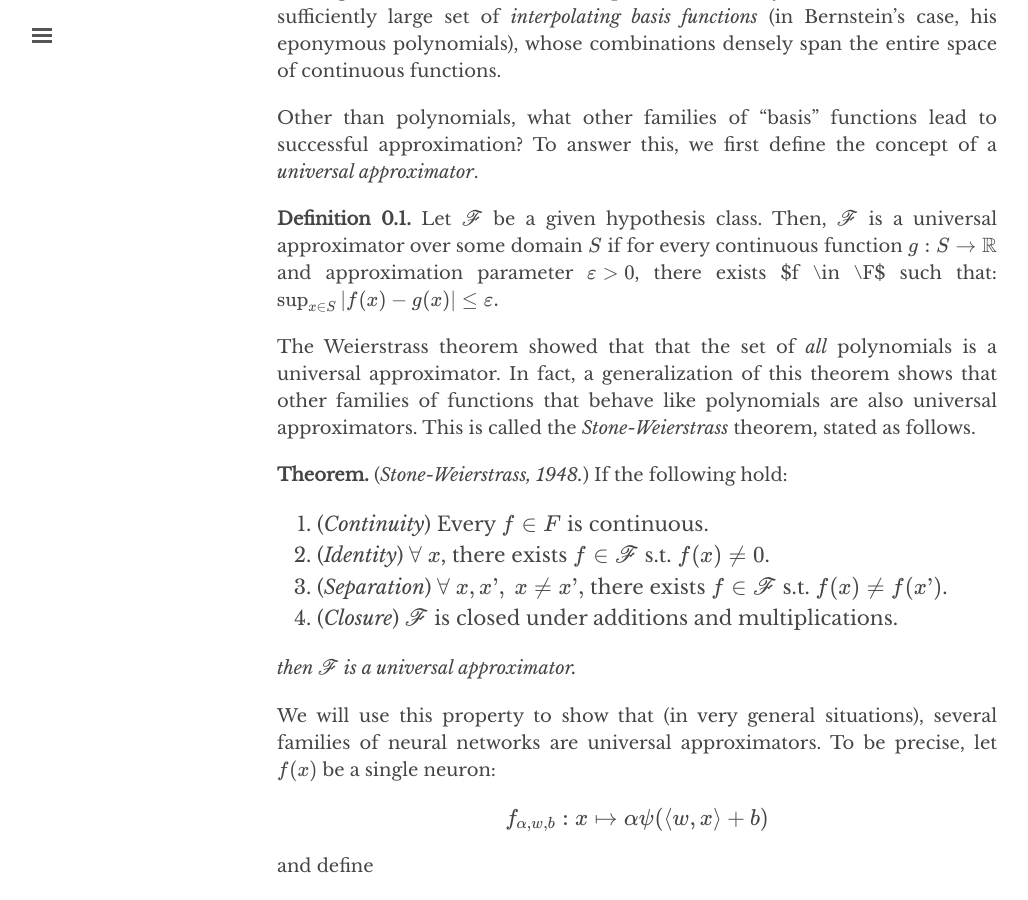
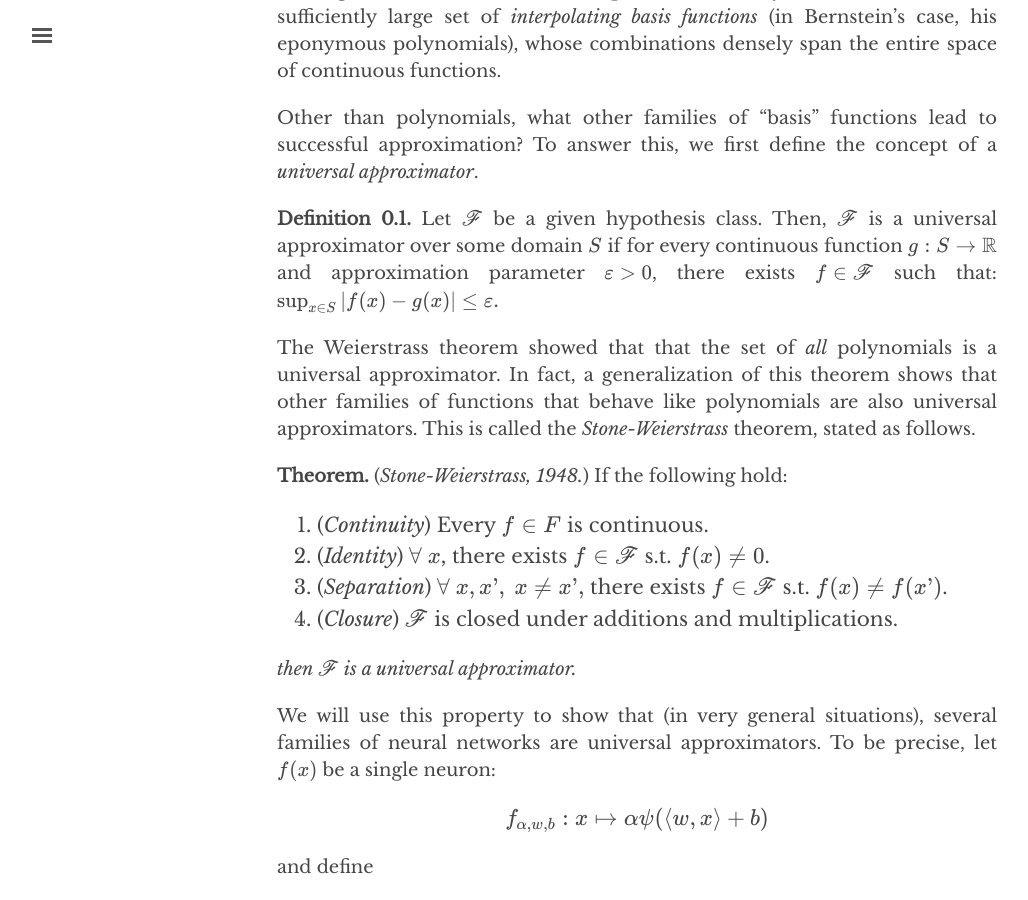
Before and after one commit to chinmayhegde/fodl, a Jekyll site: the page built from _posts/2022-01-17-representation02.md, in a window 1280 px wide and 900 px high, scrolled down 5567 px. Shown: the whole window, without its empty margins (3-1031 px from the left). Built offline with Jekyll 4.4.1, drawn with Linux system fonts in a browser that asks for light colours; nearby versions of some CDN libraries.

```diff
--- a/_posts/2022-01-17-representation02.md
+++ b/_posts/2022-01-17-representation02.md
@@ -152,7 +152,7 @@ In fact, there is a more direct *constructive* proof of this result by Bernstein
 Other than polynomials, what other families of "basis" functions lead to successful approximation? To answer this, we first define the concept of a *universal approximator*.
 
 **Definition**{:.label #univapproxdef}
-  Let $\f$ be a given hypothesis class. Then, $\f$ is a universal approximator over some domain $S$ if for every continuous function $g : S \rightarrow \R$ and approximation parameter $\varepsilon > 0$, there exists $f \in \F$ such that:
+  Let $\f$ be a given hypothesis class. Then, $\f$ is a universal approximator over some domain $S$ if for every continuous function $g : S \rightarrow \R$ and approximation parameter $\varepsilon > 0$, there exists $f \in \f$ such that:
   $$ \sup_{x \in S} |f(x) - g(x) | \leq \varepsilon .$$
 {:.definition}
 
```
